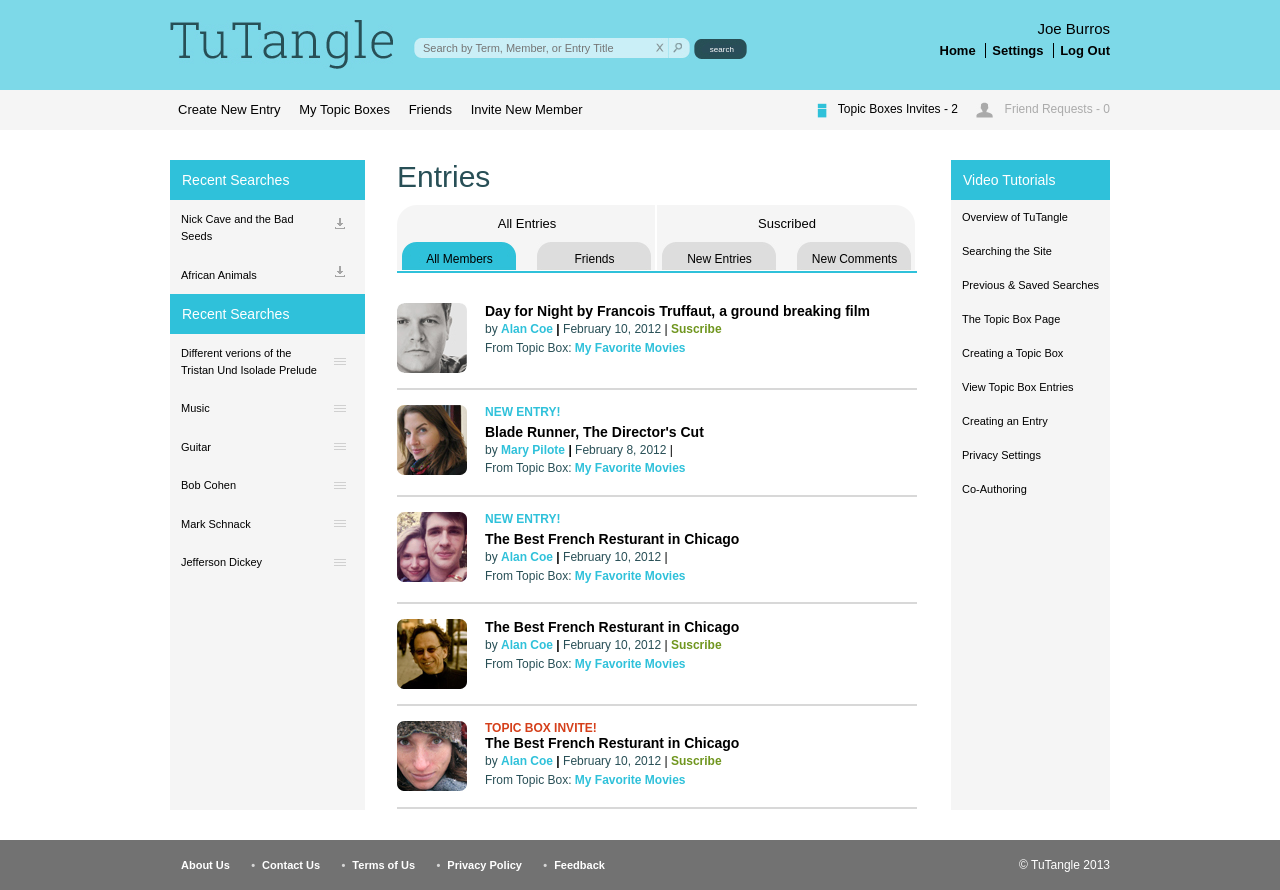
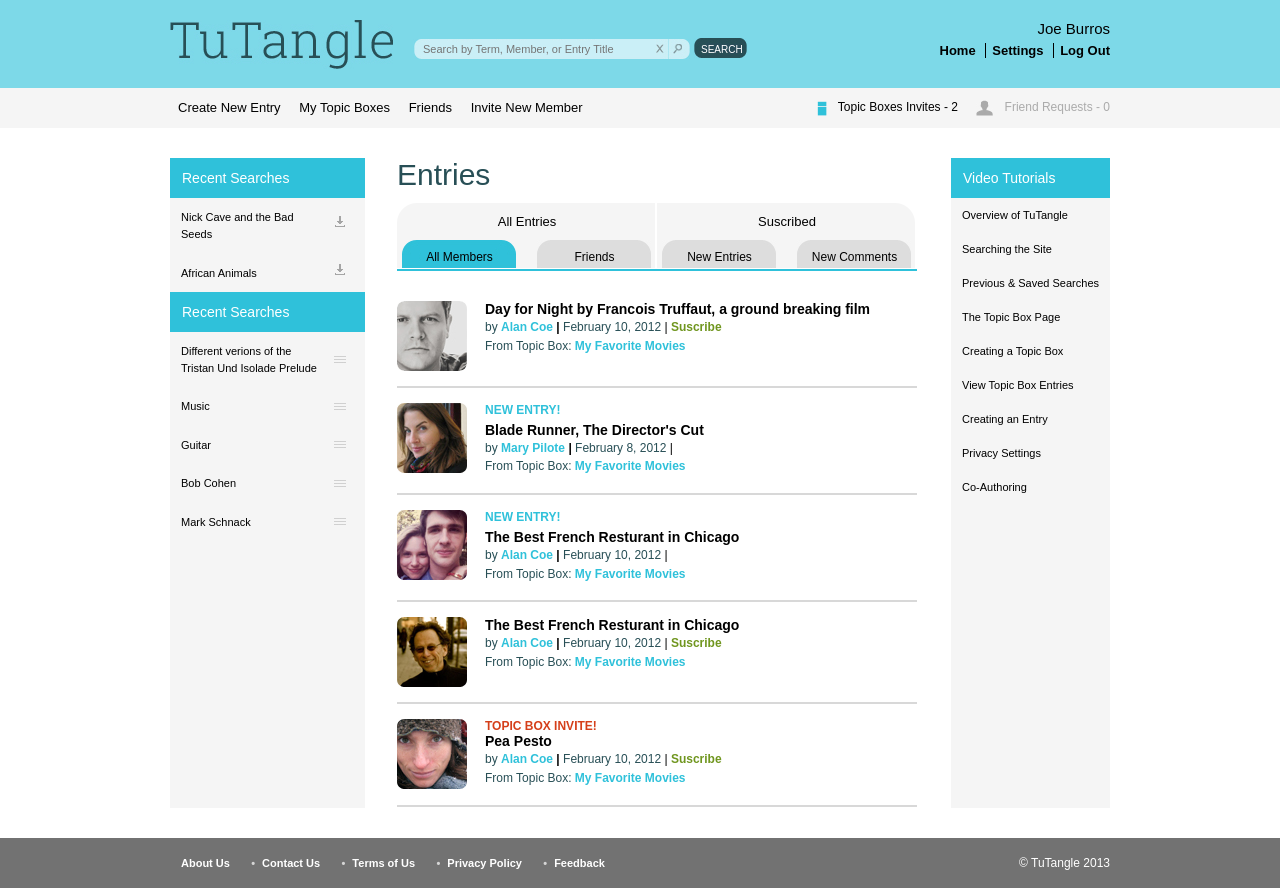
Before and after one commit to bigyank/design-assignment-1, a plain HTML site: page index.html in a window 1280 px wide. Drawn offline with Linux system fonts and the light colour scheme.

Commit message:
fix typo

```diff
--- a/index.html
+++ b/index.html
@@ -162,14 +162,6 @@
                     </span>
                   </a>
                 </li>
-                <li>
-                  <a href="#">
-                    <span class="recent-list">Jefferson Dickey</span>
-                    <span class="aside-icon">
-                      <img src="./images/hamburger.png" />
-                    </span>
-                  </a>
-                </li>
               </ul>
             </div>
           </div>
@@ -313,7 +305,7 @@
                   <div class="article-body">
                     <span class="invite">Topic Box Invite!</span>
                     <p class="title">
-                      <a href="#">The Best French Resturant in Chicago</a>
+                      <a href="#">Pea Pesto</a>
                     </p>
                     <p>
                       by <span class="author">Alan Coe</span>
--- a/styles/layout.css
+++ b/styles/layout.css
@@ -13,7 +13,7 @@
 .top-header {
   padding-top: 20px;
   background-color: #7dd9e8;
-  height: 70px;
+  height: 68px;
 }
 
 .search-btn {
@@ -72,4 +72,11 @@
 .entries-right {
   width: 50%;
 }
+.entries-title {
+  height: 35px;
+}
+
+.entries-body {
+  height: 66px;
+}
 /* center end */
--- a/styles/style.css
+++ b/styles/style.css
@@ -36,8 +36,9 @@
   background: url("../images/search-btn.png") no-repeat;
   color: white;
   border: none;
-  font-size: 8px;
+  font-size: 10px;
   cursor: pointer;
+  text-transform: uppercase;
 }
 
 .search-btn:hover {
@@ -203,7 +204,6 @@ a:hover {
 /* entries section */
 
 .entries-title {
-  height: 35px;
   margin-bottom: 10px;
 }
 
@@ -214,7 +214,6 @@ a:hover {
 }
 
 .entries-body {
-  height: 66px;
   border-bottom: 2px solid #2fc1da;
 }
 
```
